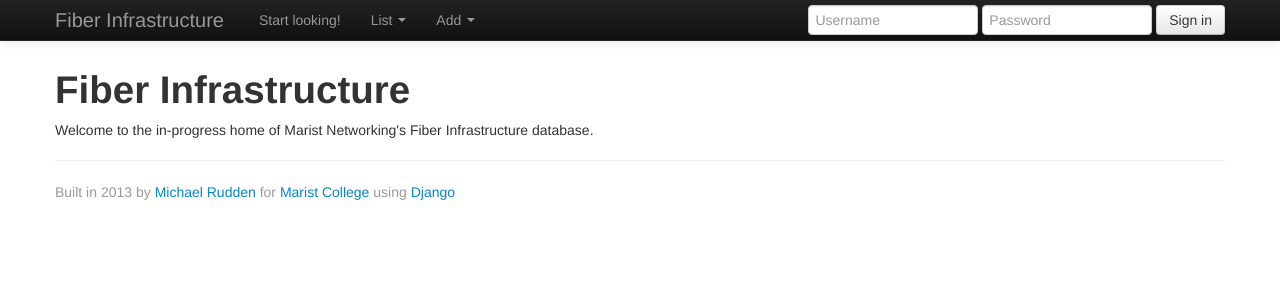
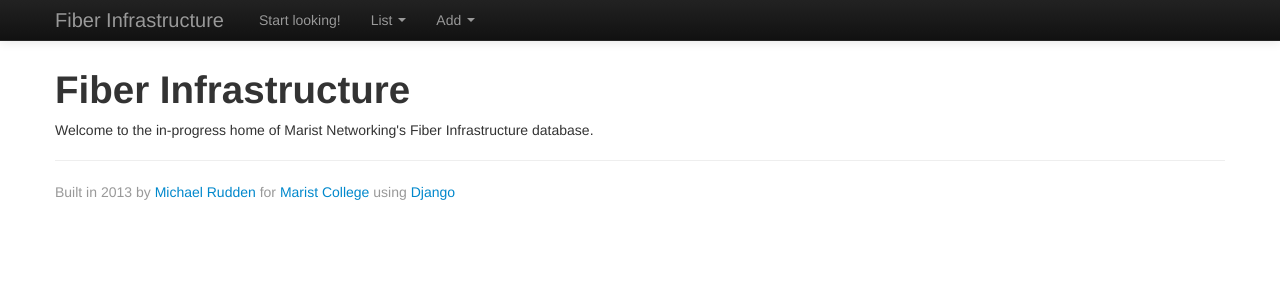
Before and after one commit to mrudden/fiber, a Django app: page / in a window 1280 px wide. Shown: the top 300 px of the page. Run offline with Django 3.2, Linux system fonts and the light colour scheme; some libraries are stand-ins or nearby versions.

Commit message:
commented out unused login fields

```diff
--- a/templates/fiberdb/base.html
+++ b/templates/fiberdb/base.html
@@ -64,11 +64,11 @@
                 </ul>
               </li>
             </ul>
-            <form class="navbar-form pull-right">
+            <!--<form class="navbar-form pull-right">
               <input class="span2" type="text" placeholder="Username">
               <input class="span2" type="password" placeholder="Password">
               <button type="submit" class="btn">Sign in</button>
-            </form>
+            </form>-->
           </div><!--/.nav-collapse -->
         </div>
       </div>
```
